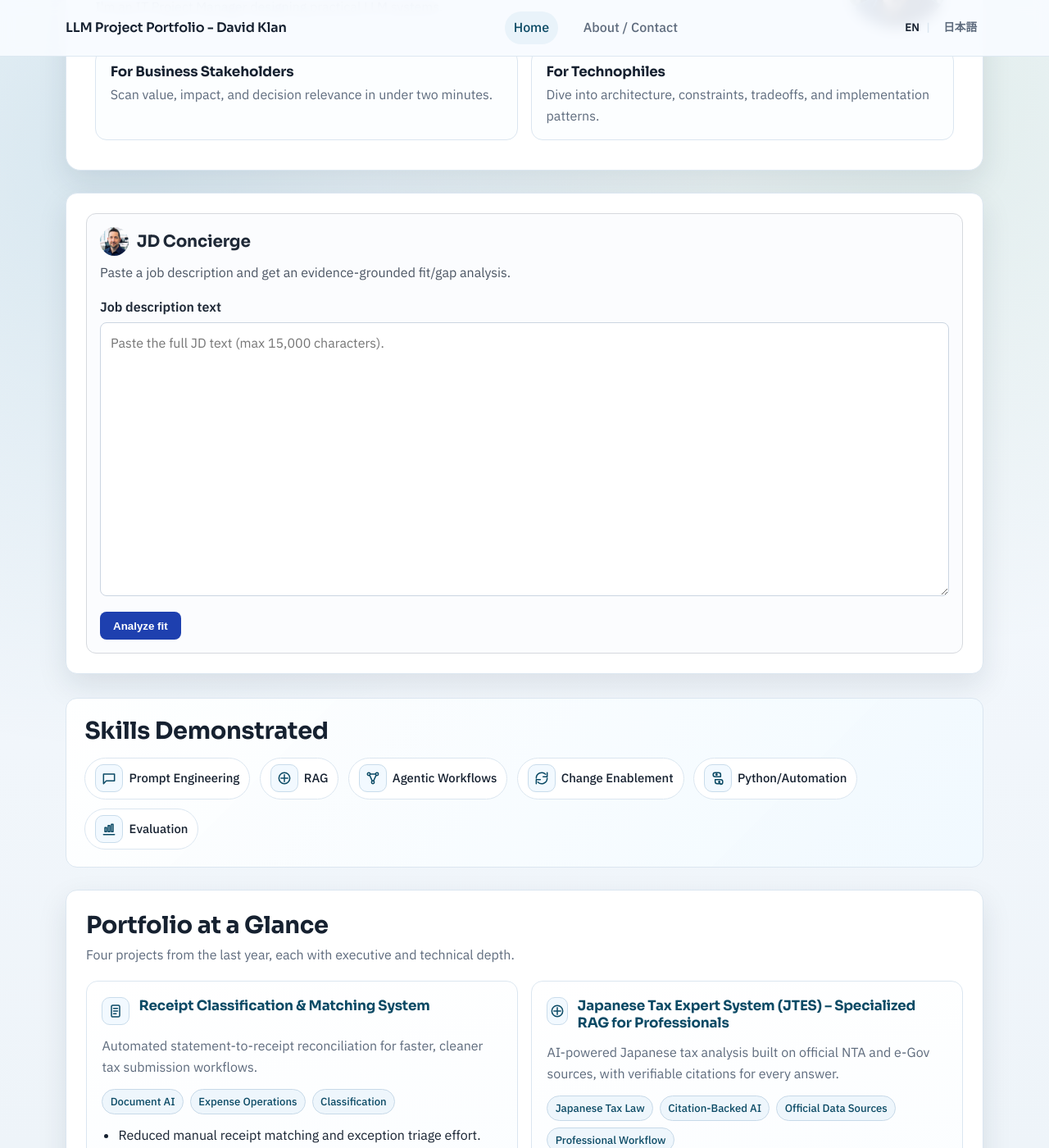
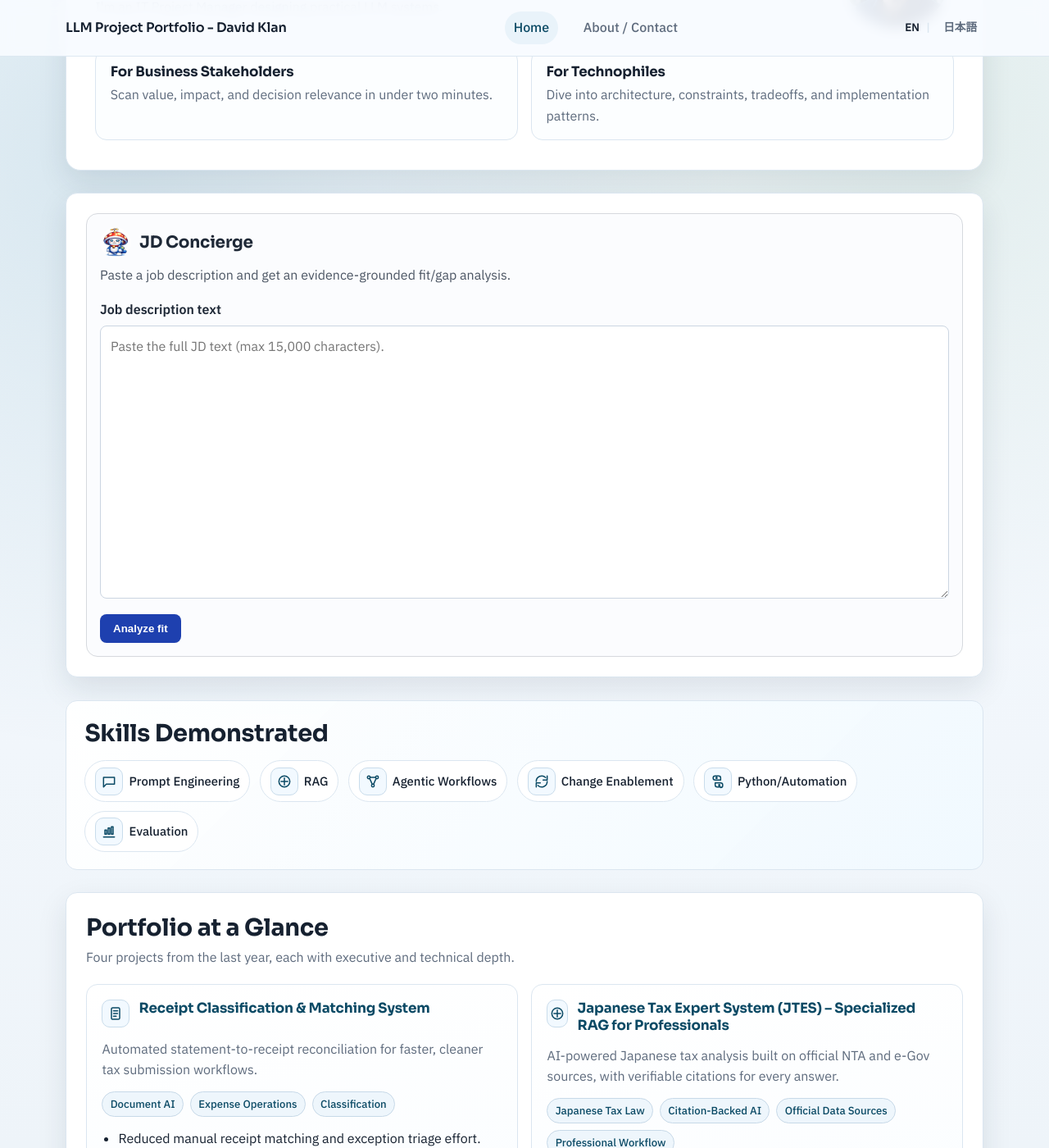
Before and after one commit to davidklan-png/Bio_HP, a Jekyll site: the page built from index.md, in a window 1280 px wide and 1400 px high, scrolled down 248 px. Shown: the whole window at 82% size. Built offline with Jekyll 4.4.1, drawn with Linux system fonts in a browser that asks for light colours.

Commit message:
Use Kinokomon avatar for JD Concierge and fix sizing
- Change avatar from DK_Avatar.jpeg to Kinokomon_512x512.png
- Fix avatar size from 2.2rem to 2.4rem for consistency
- Fix border-radius from 12px to 14px

Co-Authored-By: Claude Opus 4.6 <noreply@anthropic.com>

```diff
--- a/_includes/jd_concierge.html
+++ b/_includes/jd_concierge.html
@@ -1,6 +1,6 @@
 <section class="jd-concierge" data-jd-concierge data-api-base="{{ site.worker_api_base }}">
   <h2 class="jd-concierge__title">
-    <img src="{{ '/assets/images/DK_Avatar.jpeg' | relative_url }}" alt="" class="jd-concierge__avatar" />
+    <img src="{{ '/assets/images/Kinokomon_512x512.png' | relative_url }}" alt="" class="jd-concierge__avatar" />
     <span>JD Concierge</span>
   </h2>
   <p class="jd-concierge__subtitle">Paste a job description and get an evidence-grounded fit/gap analysis.</p>
--- a/assets/css/jd_concierge.css
+++ b/assets/css/jd_concierge.css
@@ -1,6 +1,6 @@
 .jd-concierge {
   border: 1px solid #d6d9de;
-  border-radius: 12px;
+  border-radius: 14px;
   padding: 1rem;
   background: #fbfcfe;
   color: #1f2937;
@@ -15,8 +15,8 @@
 }
 
 .jd-concierge__avatar {
-  width: 2.2rem;
-  height: 2.2rem;
+  width: 2.4rem;
+  height: 2.4rem;
   border-radius: 50%;
   object-fit: cover;
 }
```
